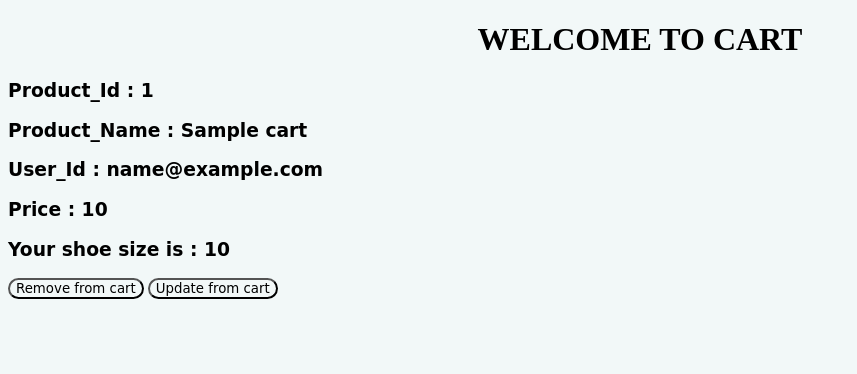
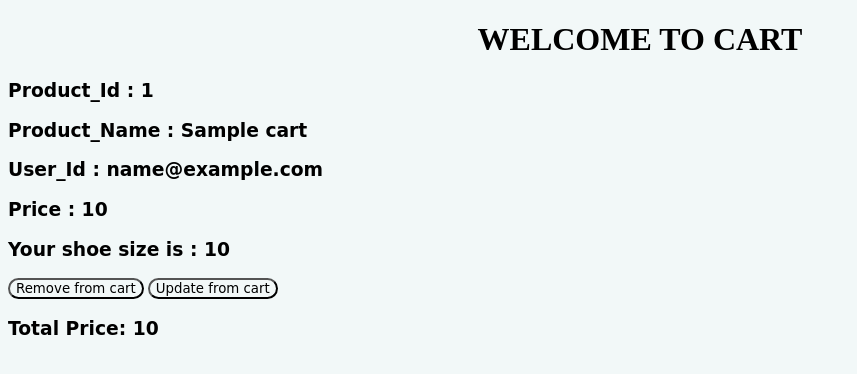
Before and after one commit to jaiganesh842/InSoles, a PHP site: page /cart.php in a window 1280 px wide. Shown: the top 374 px of the page, without its empty margins (0-857 px from the left). Run offline with PHP 8.4, Linux system fonts and the light colour scheme; the visitor is signed in with stand-in values (Sample User, id 1); tables that the repository leaves empty hold one stand-in row (values such as "Sample post").

Commit message:
total cost is being printed in cart and wishlist

```diff
--- a/cart.php
+++ b/cart.php
@@ -3,9 +3,9 @@ session_start();
 $conn = mysqli_connect('localhost','root','','insoles');
 $query=mysqli_query($conn,"SELECT * from `cart` where `email`='$_SESSION[email]'; ");
 
+$total_price = 0;
 
 ?>
-
 
 <!DOCTYPE html>
 <html lang="en">
@@ -61,6 +61,7 @@ echo "<h3>User_Id : "; echo $row['email']; echo "</h3>";
 echo "<h3>Price : "; echo $row['price']; echo "</h3>";
 echo "<h3>Your shoe size is : "; echo $row['size']; echo "</h3>";
 
+$total_price += $row['price'];
 
 echo "</form>";
 
@@ -71,6 +72,7 @@ echo "</form>";
 
    }
 
+   echo "<h3>Total Price: " . $total_price . "</h3>";
 
    ?>
 
--- a/wishlist .php
+++ b/wishlist .php
@@ -3,6 +3,7 @@ session_start();
 $conn = mysqli_connect('localhost','root','','insoles');
 $query=mysqli_query($conn,"SELECT * from `wishlist` where `email`='$_SESSION[email]'; ");
 
+$total_price = 0; // Initialize total price variable to 0
 
 ?>
 
@@ -50,6 +51,9 @@ $query=mysqli_query($conn,"SELECT * from `wishlist` where `email`='$_SESSION[ema
 while($row=mysqli_fetch_array($query)){
     $id=$row['id'];
     $size=$row['size'];
+
+    // Add the price of the current item to the total price
+    $total_price += $row['price'];
     ?>
 
 <?php
@@ -71,6 +75,8 @@ echo "</form>";
 
    }
 
+   // Print the total price
+   echo "<h3>Total Price: ".$total_price."</h3>";
 
    ?>
 
```
